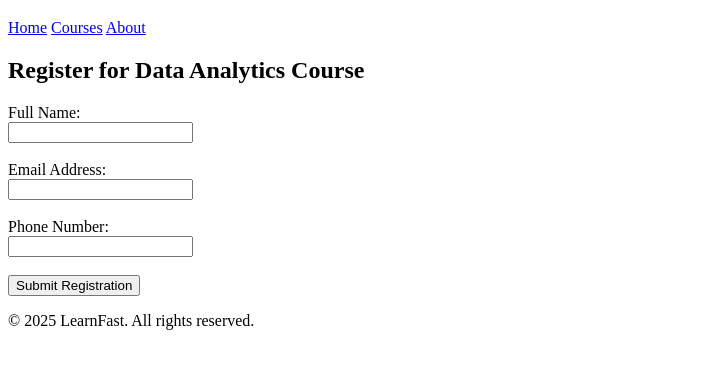
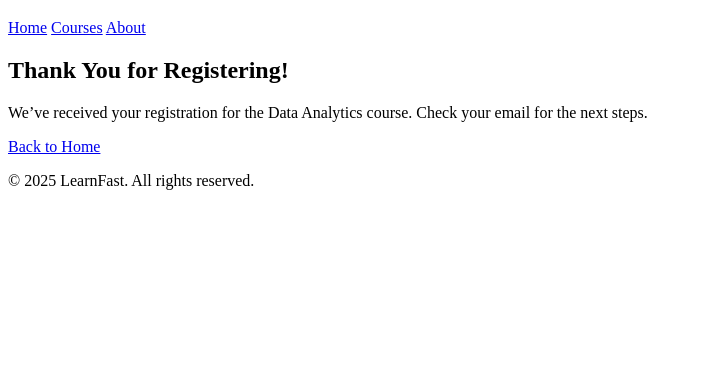
Before and after one commit to Yash1203-Git/GA4-Demo3, a plain HTML site: page registration.html in a window 1280 px wide. Shown: the part 61-430 px from the top of the page, without its empty margins (0-702 px from the left). Drawn offline with Linux system fonts and the light colour scheme.

Commit message:
Update registration.html

```diff
--- a/registration.html
+++ b/registration.html
@@ -2,7 +2,7 @@
 <html lang="en">
 <head>
   <meta charset="UTF-8">
-  <title>Register | LearnFast</title>
+  <title>Thank You | LearnFast</title>
 </head>
 <body>
   <header>
@@ -15,22 +15,9 @@
   </header>
 
   <section>
-    <h2>Register for Data Analytics Course</h2>
-    <form action="confirmation.html" method="GET">
-      <label>Full Name:<br>
-        <input type="text" name="fullname" required>
-      </label><br><br>
-
-      <label>Email Address:<br>
-        <input type="email" name="email" required>
-      </label><br><br>
-
-      <label>Phone Number:<br>
-        <input type="tel" name="phone" required>
-      </label><br><br>
-
-      <button type="submit">Submit Registration</button>
-    </form>
+    <h2>Thank You for Registering!</h2>
+    <p>We’ve received your registration for the Data Analytics course. Check your email for the next steps.</p>
+    <a href="index.html">Back to Home</a>
   </section>
 
   <footer>
```
